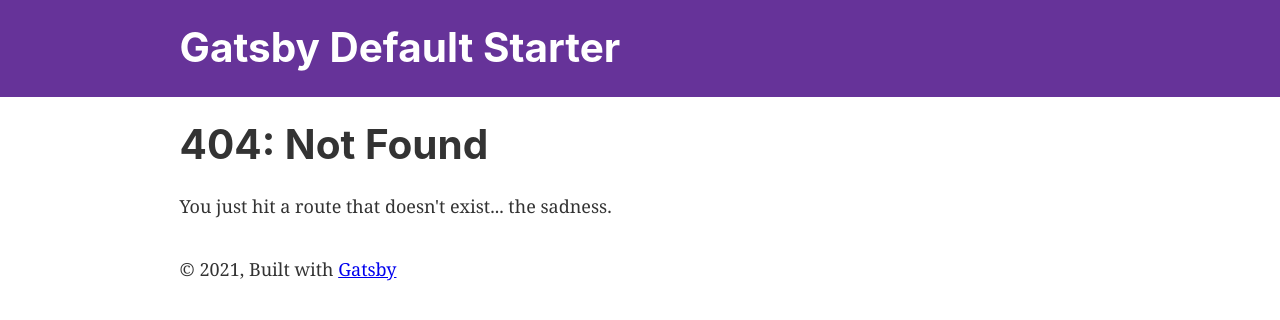
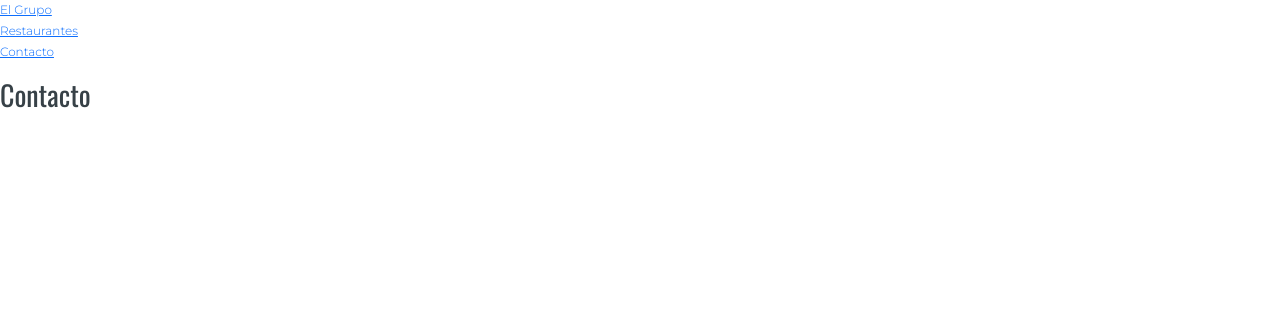
Before and after one commit to ATTOMODIGITAL/GER, a Gatsby site: page /contacto in a window 1280 px wide. Before the commit this address had no page. Built offline with nearby package versions, Linux system fonts and the light colour scheme; Gatsby itself is replaced by a stand-in of ours.

Commit message:
structure

```diff
--- a/gatsby-config.js
+++ b/gatsby-config.js
@@ -1,8 +1,8 @@
 module.exports = {
   siteMetadata: {
-    title: `Gatsby Default Starter`,
-    description: `Kick off your next, great Gatsby project with this default starter. This barebones starter ships with the main Gatsby configuration files you might need.`,
-    author: `@gatsbyjs`,
+    title: `El Rincón`,
+    description: `Grupo de restauración`,
+    author: `I.Palma`,
     siteUrl: `https://gatsbystarterdefaultsource.gatsbyjs.io/`,
   },
   plugins: [
--- a/src/components/header.js
+++ /dev/null
@@ -1,42 +0,0 @@
-import * as React from "react"
-import PropTypes from "prop-types"
-import { Link } from "gatsby"
-
-const Header = ({ siteTitle }) => (
-  <header
-    style={{
-      background: `rebeccapurple`,
-      marginBottom: `1.45rem`,
-    }}
-  >
-    <div
-      style={{
-        margin: `0 auto`,
-        maxWidth: 960,
-        padding: `1.45rem 1.0875rem`,
-      }}
-    >
-      <h1 style={{ margin: 0 }}>
-        <Link
-          to="/"
-          style={{
-            color: `white`,
-            textDecoration: `none`,
-          }}
-        >
-          {siteTitle}
-        </Link>
-      </h1>
-    </div>
-  </header>
-)
-
-Header.propTypes = {
-  siteTitle: PropTypes.string,
-}
-
-Header.defaultProps = {
-  siteTitle: ``,
-}
-
-export default Header
--- a/src/components/layout.js
+++ b/src/components/layout.js
@@ -1,49 +1,18 @@
-/**
- * Layout component that queries for data
- * with Gatsby's useStaticQuery component
- *
- * See: https://www.gatsbyjs.com/docs/use-static-query/
- */
-
 import * as React from "react"
 import PropTypes from "prop-types"
-import { useStaticQuery, graphql } from "gatsby"
+import { Link } from "gatsby"
 
-import Header from "./header"
-import "./layout.css"
+import "./layout.scss"
 
 const Layout = ({ children }) => {
-  const data = useStaticQuery(graphql`
-    query SiteTitleQuery {
-      site {
-        siteMetadata {
-          title
-        }
-      }
-    }
-  `)
-
   return (
     <>
-      <Header siteTitle={data.site.siteMetadata?.title || `Title`} />
-      <div
-        style={{
-          margin: `0 auto`,
-          maxWidth: 960,
-          padding: `0 1.0875rem 1.45rem`,
-        }}
-      >
-        <main>{children}</main>
-        <footer
-          style={{
-            marginTop: `2rem`,
-          }}
-        >
-          © {new Date().getFullYear()}, Built with
-          {` `}
-          <a href="https://www.gatsbyjs.com">Gatsby</a>
-        </footer>
-      </div>
+      <p>
+        <Link to="/grupo/">El Grupo</Link> <br />
+        <Link to="/restaurantes/">Restaurantes</Link> <br />
+        <Link to="/contacto">Contacto</Link>
+      </p>
+      <main>{children}</main>
     </>
   )
 }
--- /dev/null
+++ b/src/components/layout.scss
@@ -0,0 +1,50 @@
+@use "src/constants" as *;
+@import url('https://fonts.googleapis.com/css2?family=Montserrat:ital,wght@0,300;0,400;0,700;1,300;1,400;1,700&display=swap');
+@import url('https://fonts.googleapis.com/css2?family=Oswald:wght@300;400;500;600;700&display=swap');
+
+:root {
+  scroll-behavior: auto !important;
+}
+
+* {
+  box-sizing: border-box;
+  margin: 0;
+}
+
+html,
+body {
+  background-color: #fff !important;
+  overflow-x: hidden;
+  font-size: 16px;
+
+  /* remove m in div that gatsby mounts into */
+  > div {
+    margin-top: 0;
+    height: 100%;
+  }
+
+  p {
+    font-weight: 300;
+    font-size: 12px;
+    font-family: "Montserrat", sans-serif;
+    line-height: 1.3rem;
+    color: $c-text;
+  }
+
+  h1 {
+    font-size: 28px;
+    font-weight: 400;
+    font-family: 'Oswald', sans-serif;
+    color: $c-titles;
+  }
+
+  h2,
+  h3,
+  h4,
+  h5,
+  h6 {
+    font-weight: 300;
+    font-family: 'Oswald', sans-serif;
+    color: $c-titles;
+  }
+}
--- a/src/components/seo.js
+++ b/src/components/seo.js
@@ -1,10 +1,3 @@
-/**
- * SEO component that queries for data with
- *  Gatsby's useStaticQuery React hook
- *
- * See: https://www.gatsbyjs.com/docs/use-static-query/
- */
-
 import * as React from "react"
 import PropTypes from "prop-types"
 import { Helmet } from "react-helmet"
@@ -34,7 +27,7 @@ function Seo({ description, lang, meta, title }) {
         lang,
       }}
       title={title}
-      titleTemplate={defaultTitle ? `%s | ${defaultTitle}` : null}
+      titleTemplate={defaultTitle ? `${defaultTitle} | ${title}` : null}
       meta={[
         {
           name: `description`,
@@ -52,29 +45,20 @@ function Seo({ description, lang, meta, title }) {
           property: `og:type`,
           content: `website`,
         },
-        {
-          name: `twitter:card`,
-          content: `summary`,
-        },
-        {
-          name: `twitter:creator`,
-          content: site.siteMetadata?.author || ``,
-        },
-        {
-          name: `twitter:title`,
-          content: title,
-        },
-        {
-          name: `twitter:description`,
-          content: metaDescription,
-        },
       ].concat(meta)}
-    />
+    >
+      <link
+        href="https://cdn.jsdelivr.net/npm/bootstrap@5.0.1/dist/css/bootstrap.min.css"
+        rel="stylesheet"
+        integrity="sha384-+0n0xVW2eSR5OomGNYDnhzAbDsOXxcvSN1TPprVMTNDbiYZCxYbOOl7+AMvyTG2x"
+        crossOrigin="anonymous"
+      />
+    </Helmet>
   )
 }
 
 Seo.defaultProps = {
-  lang: `en`,
+  lang: `es`,
   meta: [],
   description: ``,
 }
--- /dev/null
+++ b/src/pages/contacto.js
@@ -0,0 +1,20 @@
+import React from 'react'
+
+import Layout from '../components/layout'
+import Seo from "../components/seo"
+
+const Contacto = () => {
+  return (
+    <Layout>
+    <Seo
+      title="Contacto"
+      lang="es"
+      description="page description"
+      meta="metatilte"
+    />
+      <h1>Contacto</h1>
+    </Layout>
+  )
+}
+
+export default Contacto
```
Also changed, not shown: src/pages/grupo.js (added, +20 -0 lines), src/pages/index.js (+9 -21 lines), src/pages/page-2.js (deleted, +0 -16 lines), src/pages/restaurantes.js (added, +18 -0 lines), src/components/layout.css (deleted).
